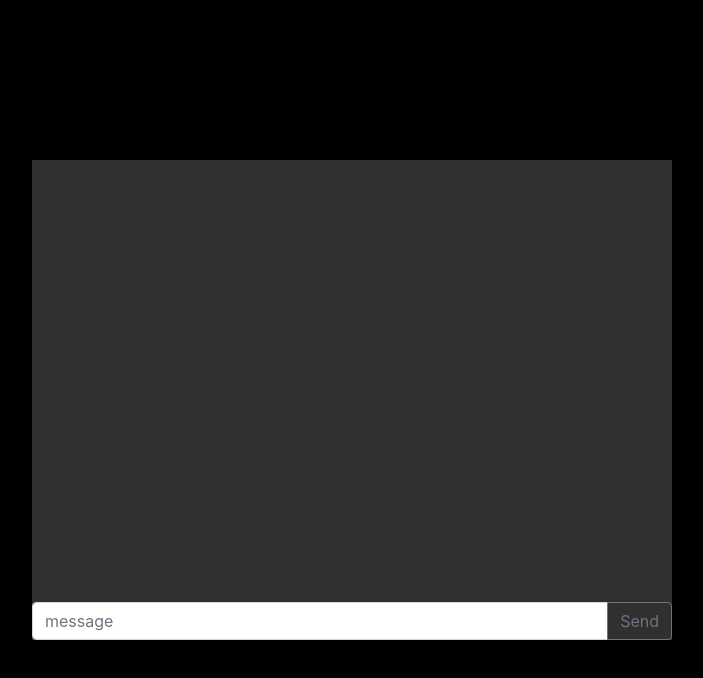
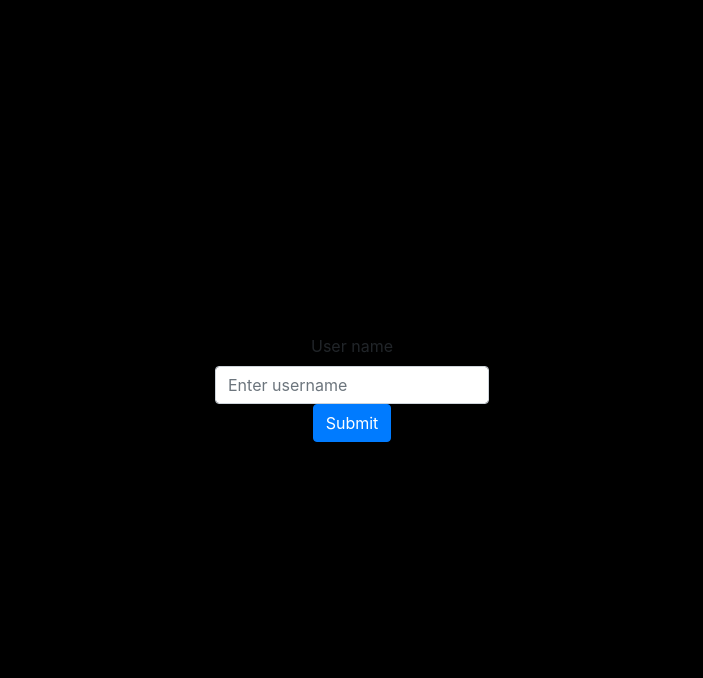
Before and after one commit to Johnhersh/chat_client, a React (Create React App) app: page / in a window 1280 px wide. Shown: the top 678 px of the page, without its empty margins (288-991 px from the left). Built offline with nearby package versions, Linux system fonts and the light colour scheme; no server answers.

Commit message:
Added routing and login page

```diff
--- a/package.json
+++ b/package.json
@@ -10,6 +10,7 @@
     "@types/node": "^12.12.58",
     "@types/react": "^16.9.49",
     "@types/react-dom": "^16.9.8",
+    "@types/react-router-dom": "^5.1.5",
     "@types/socket.io-client": "^1.4.33",
     "axios": "^0.20.0",
     "bootstrap": "^4.5.2",
@@ -17,6 +18,8 @@
     "react": "^16.13.1",
     "react-bootstrap": "^1.3.0",
     "react-dom": "^16.13.1",
+    "react-router": "^5.2.0",
+    "react-router-dom": "^5.2.0",
     "react-scripts": "3.4.3",
     "socket.io-client": "^2.3.0",
     "typescript": "^3.7.5"
--- a/src/App.tsx
+++ b/src/App.tsx
@@ -1,12 +1,23 @@
-import React from "react";
+import React, { useState } from "react";
+import { BrowserRouter as Router, Route } from "react-router-dom";
 
 import ChatView from "./views/chat.component";
+import Join from "./views/join.component";
 import "./App.scss";
 
 function App() {
+  const [username, setUsername] = useState("");
+
   return (
     <div className="App">
-      <ChatView />
+      <Router>
+        <Route path="/" exact>
+          <Join activeUserName={username} setActiveUserName={setUsername} />
+        </Route>
+        <Route path="/chat" exact>
+          <ChatView activeUserName={username} />
+        </Route>
+      </Router>
     </div>
   );
 }
--- a/src/views/chat.component.tsx
+++ b/src/views/chat.component.tsx
@@ -1,8 +1,8 @@
-import React, { useState, useEffect } from "react";
+import React, { useState, useEffect, FunctionComponent } from "react";
 import InputGroup from "react-bootstrap/InputGroup";
 import FormControl from "react-bootstrap/FormControl";
 import Button from "react-bootstrap/Button";
-import axios from "axios";
+// import axios from "axios";
 import io from "socket.io-client";
 
 import "./chat.styles.scss";
@@ -10,7 +10,11 @@ import "./chat.styles.scss";
 const apiUrl = "http://localhost:3001";
 let socket: SocketIOClient.Socket;
 
-const ChatView = () => {
+interface ChatProps {
+  activeUserName: string;
+}
+
+const ChatView: FunctionComponent<ChatProps> = () => {
   const [message, setMessage] = useState("");
 
   // Connect to websockets
@@ -21,10 +25,10 @@ const ChatView = () => {
 
   function onSendMessage() {
     setMessage("");
-    axios.get(apiUrl).then((repos) => {
-      const allRepos = repos.data;
-      console.log(allRepos);
-    });
+    // axios.get(apiUrl).then((repos) => {
+    //   const allRepos = repos.data;
+    //   console.log(allRepos);
+    // });
   }
 
   function onMessageChange(event: React.ChangeEvent<HTMLInputElement>) {
--- /dev/null
+++ b/src/views/join.component.tsx
@@ -0,0 +1,56 @@
+import React, { useState, FunctionComponent } from "react";
+import Form from "react-bootstrap/Form";
+import Button from "react-bootstrap/Button";
+import axios from "axios";
+import { Redirect } from "react-router-dom";
+
+const apiUrl = "http://localhost:3001";
+
+interface JoinProps {
+  activeUserName: string;
+  setActiveUserName: React.Dispatch<React.SetStateAction<string>>;
+}
+
+const Join: FunctionComponent<JoinProps> = ({ activeUserName, setActiveUserName }) => {
+  const [isLoggedIn, setIsLoggedIn] = useState(false);
+
+  function onUserFieldChange(event: React.ChangeEvent<HTMLInputElement>) {
+    setActiveUserName(event.currentTarget.value);
+  }
+
+  function onSubmit() {
+    axios.post(`${apiUrl}/login`, { newUser: activeUserName }).then(function (response) {
+      const returnValue: { username: string | undefined; error: string | undefined } =
+        response.data;
+
+      if (returnValue.error) {
+        console.log(returnValue.error);
+      } else {
+        console.log("Logged in!");
+        setIsLoggedIn(true);
+      }
+    });
+  }
+
+  return (
+    <div className="joinOuterContainer">
+      {isLoggedIn ? <Redirect to="/chat" /> : null}
+      <Form>
+        <Form.Group controlId="joinInfo">
+          <Form.Label>User name</Form.Label>
+          <Form.Control
+            type="text"
+            placeholder="Enter username"
+            value={activeUserName}
+            onChange={onUserFieldChange}
+          />
+          <Button className="mb-2" onClick={onSubmit}>
+            Submit
+          </Button>
+        </Form.Group>
+      </Form>
+    </div>
+  );
+};
+
+export default Join;
--- /dev/null
+++ b/src/views/join.styles.scss
@@ -0,0 +1,7 @@
+.joinOuterContainer {
+  display: flex;
+  flex-direction: column;
+  width: 50%;
+  height: 60%;
+  background-color: #303030;
+}
```
Also changed, not shown: 1 other file (tests, documents, lock files or other folders).
